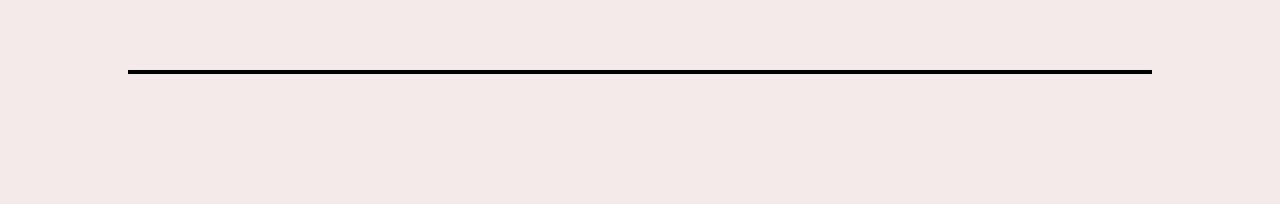
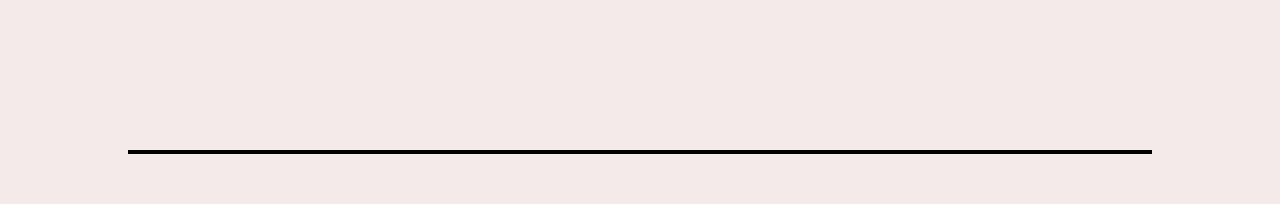
Before and after one commit to Vehementz/MemoryTwins, a React (Create React App) app: page / in a window 1280 px wide. Shown: the part 907-1111 px from the top of the page. Built offline with nearby package versions, Linux system fonts and the light colour scheme; a web font is replaced by a local one.

Commit message:
improve the responsivness

```diff
--- a/src/components/memory-card/memorycards.css
+++ b/src/components/memory-card/memorycards.css
@@ -257,4 +257,14 @@
   .btn-group-vertical {
     margin-left: 8vw;
   }
+
+  .memory_game_hr {
+
+    width: 80%;
+    height: 0px;
+    border: none;
+    border-top: 4px solid black;
+    margin: 16rem auto 4rem auto;
+  }
+
 }
```
